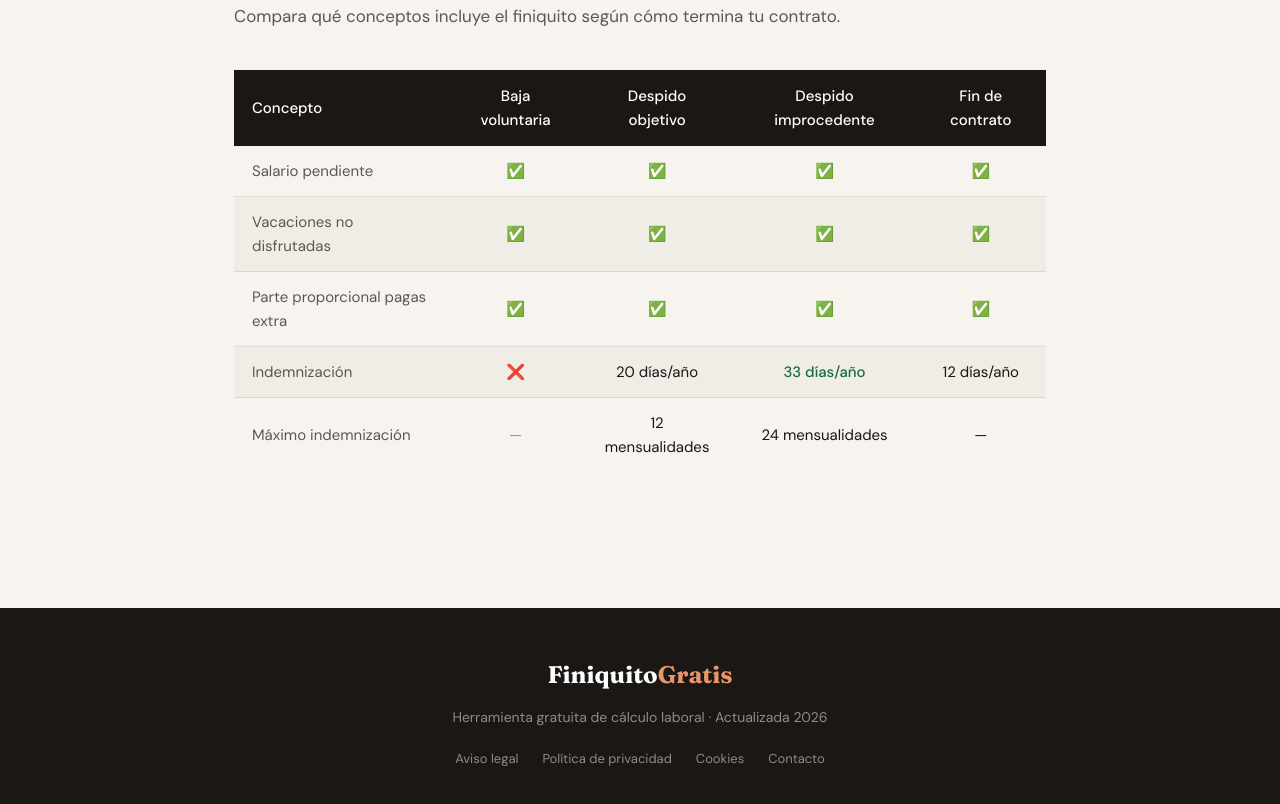
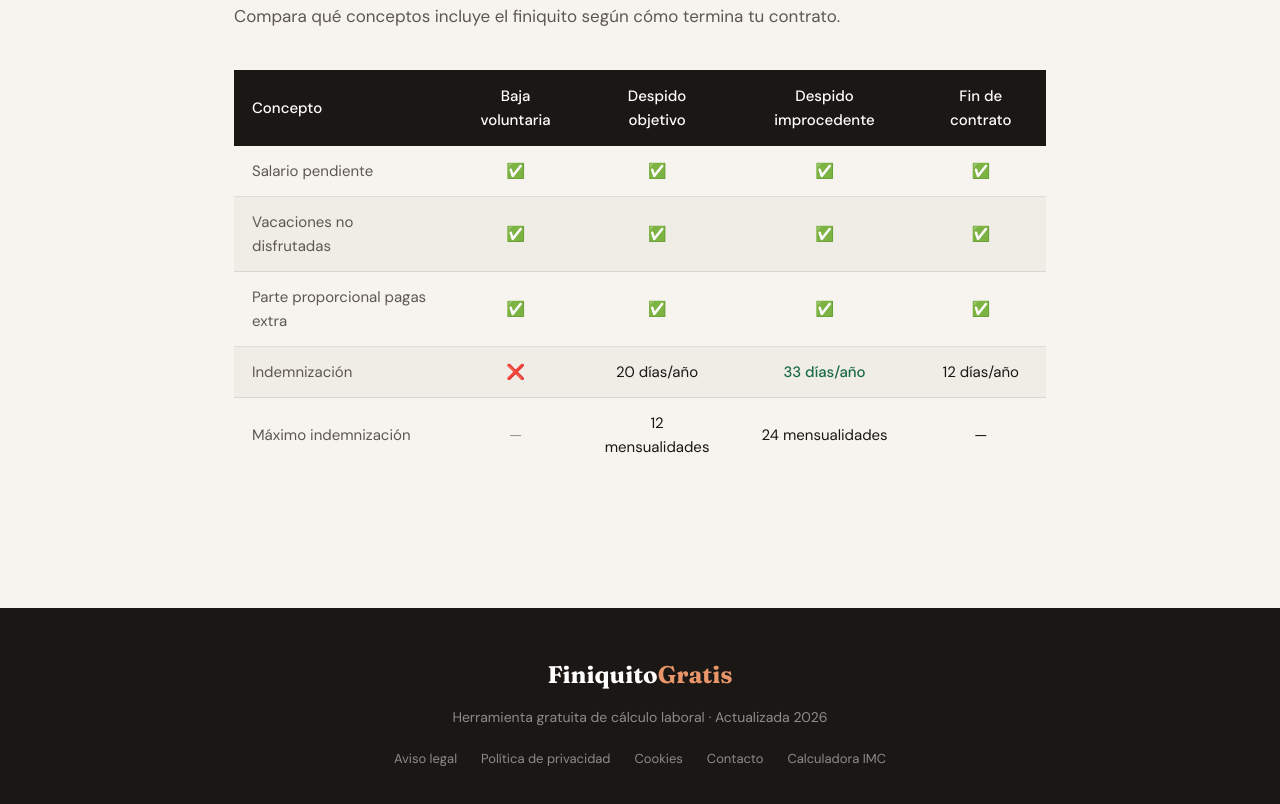
Before and after one commit to jmartintechit-blip/calculadora-finiquito, a plain HTML site: page index.html in a window 1280 px wide. Shown: the part 3088-3892 px from the top of the page. Drawn offline with Linux system fonts and the light colour scheme.

Commit message:
interlazar webs

```diff
--- a/index.html
+++ b/index.html
@@ -1236,6 +1236,7 @@
     <a href="politica-privacidad.html">Política de privacidad</a>
     <a href="politica-cookies.html">Cookies</a>
     <a href="contacto.html">Contacto</a>
+    <a href="https://imcgratis.com">Calculadora IMC</a>
   </div>
 </footer>
 
```
